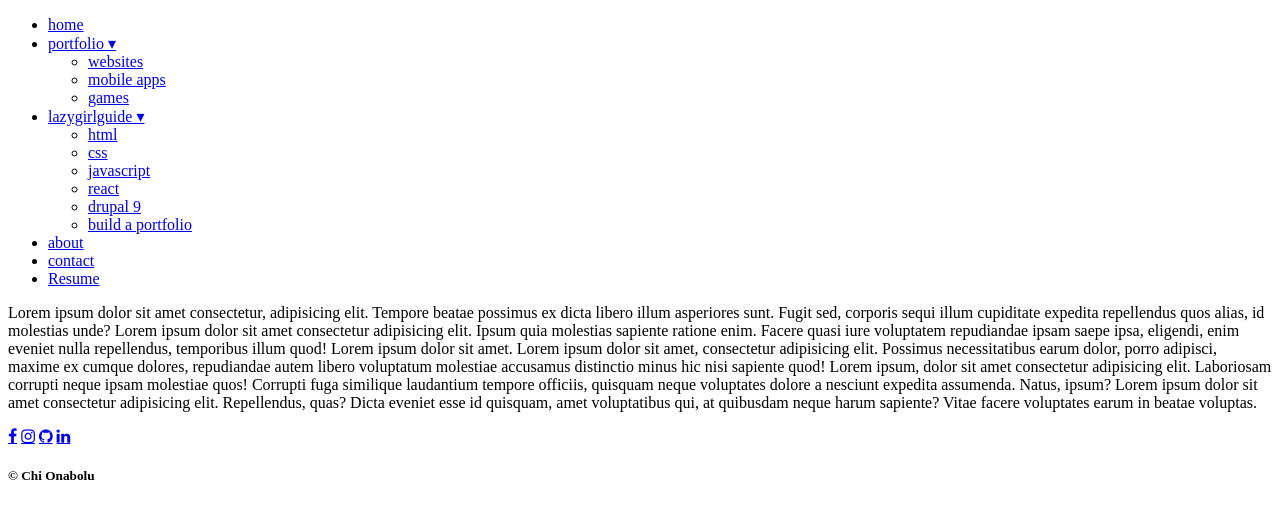
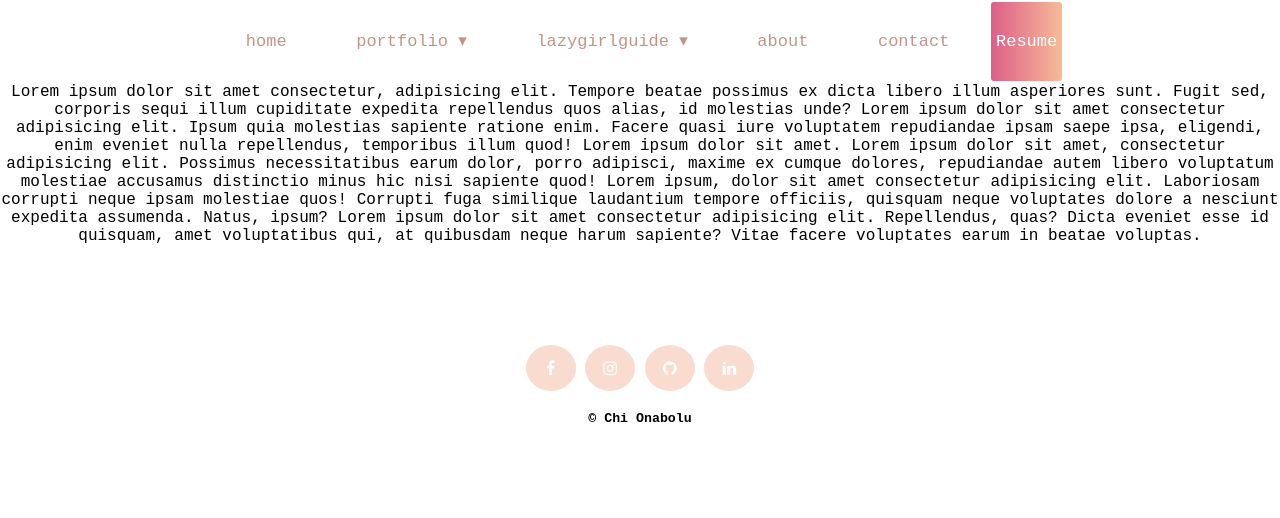
Before and after one commit to chionabolu/chionabolu.github.io, a plain HTML site: page index.html in a window 1280 px wide. Drawn offline with Linux system fonts and the light colour scheme; a script that the page names is missing.

Commit message:
change stylesheet

```diff
--- a/index.html
+++ b/index.html
@@ -4,7 +4,7 @@
     <meta charset="UTF-8" />
     <meta http-equiv="X-UA-Compatible" content="IE=edge" />
     <meta name="viewport" content="width=device-width, initial-scale=1.0" />
-    <link rel="stylesheet" href="/portfolio site/css/style.css" />
+    <link rel="stylesheet" href="style.css" />
     <!-- Add icon library -->
     <link
       rel="stylesheet"
```
